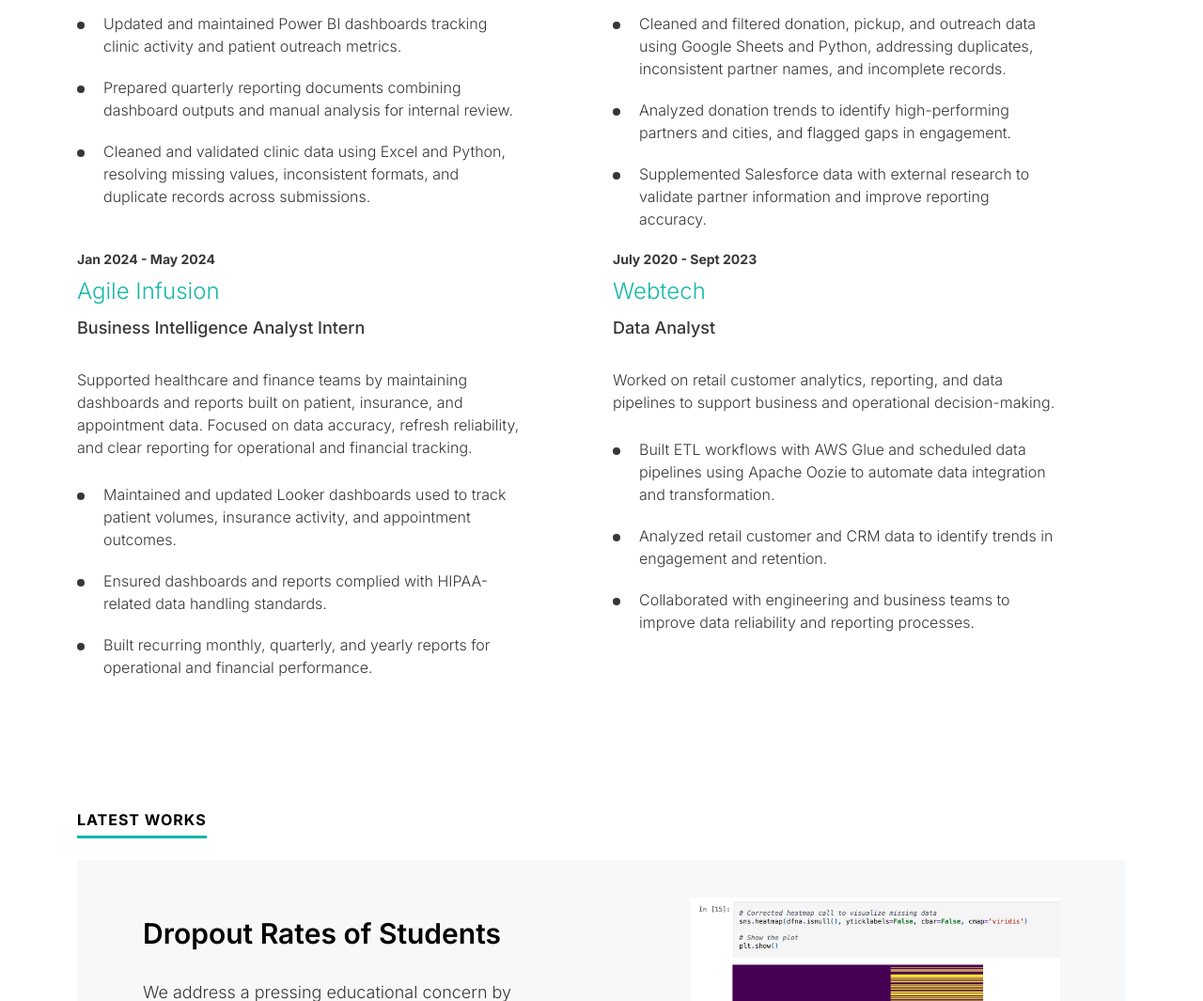
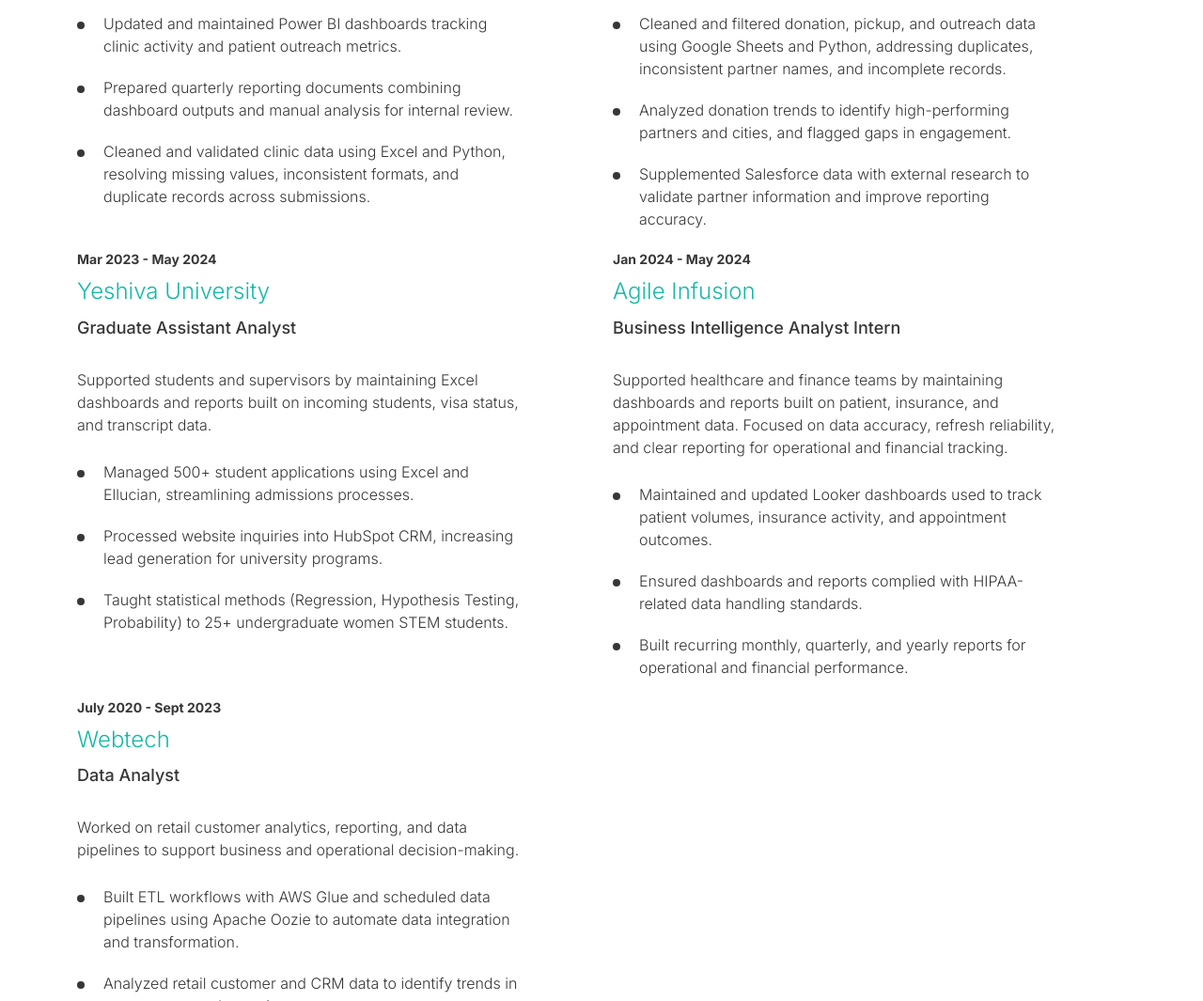
Before and after one commit to karinathpa/portfolio, a plain HTML site: page index.html in a window 1280 px wide. Shown: the part 1956-3021 px from the top of the page at 94% size. Drawn offline with nearby package versions, Linux system fonts and the light colour scheme.

Commit message:
Add Yeshiva University experience to index.html
Added experience section for Yeshiva University detailing responsibilities and achievements.

```diff
--- a/index.html
+++ b/index.html
@@ -165,6 +165,19 @@
                 </ul>
               </section>
             </div>
+          <div class="col-12 col-sm-12 col-md-6 col-lg-6 col-xl-6 col-xxl-6">
+              <section>
+                <span class="ds-year">Mar 2023 - May 2024</span>
+                <h3 class="ds-officename">Yeshiva University </h3>
+                <span class="ds-department">Graduate Assistant Analyst </span>
+                <p>Supported students and supervisors by maintaining Excel dashboards and reports built on incoming students, visa status, and transcript data. </p>
+                <ul>
+                  <li>Managed 500+ student applications using Excel and Ellucian, streamlining admissions processes.</li>
+                  <li>Processed website inquiries into HubSpot CRM, increasing lead generation for university programs. </li>
+                  <li>Taught statistical methods (Regression, Hypothesis Testing, Probability) to 25+ undergraduate women STEM students. </li>
+                </ul>
+              </section>
+            </div>
             <div class="col-12 col-sm-12 col-md-6 col-lg-6 col-xl-6 col-xxl-6">
               <section>
                 <span class="ds-year">Jan 2024 - May 2024</span>
```
